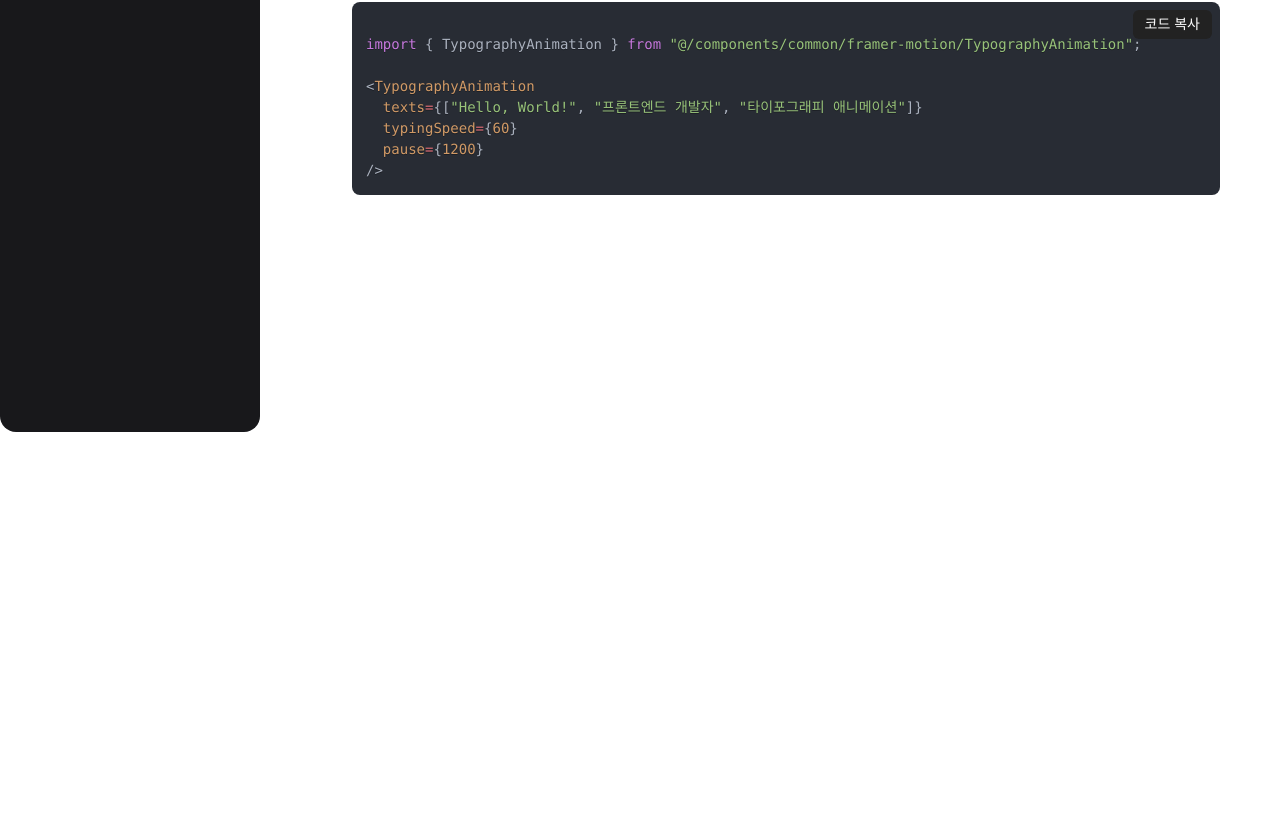
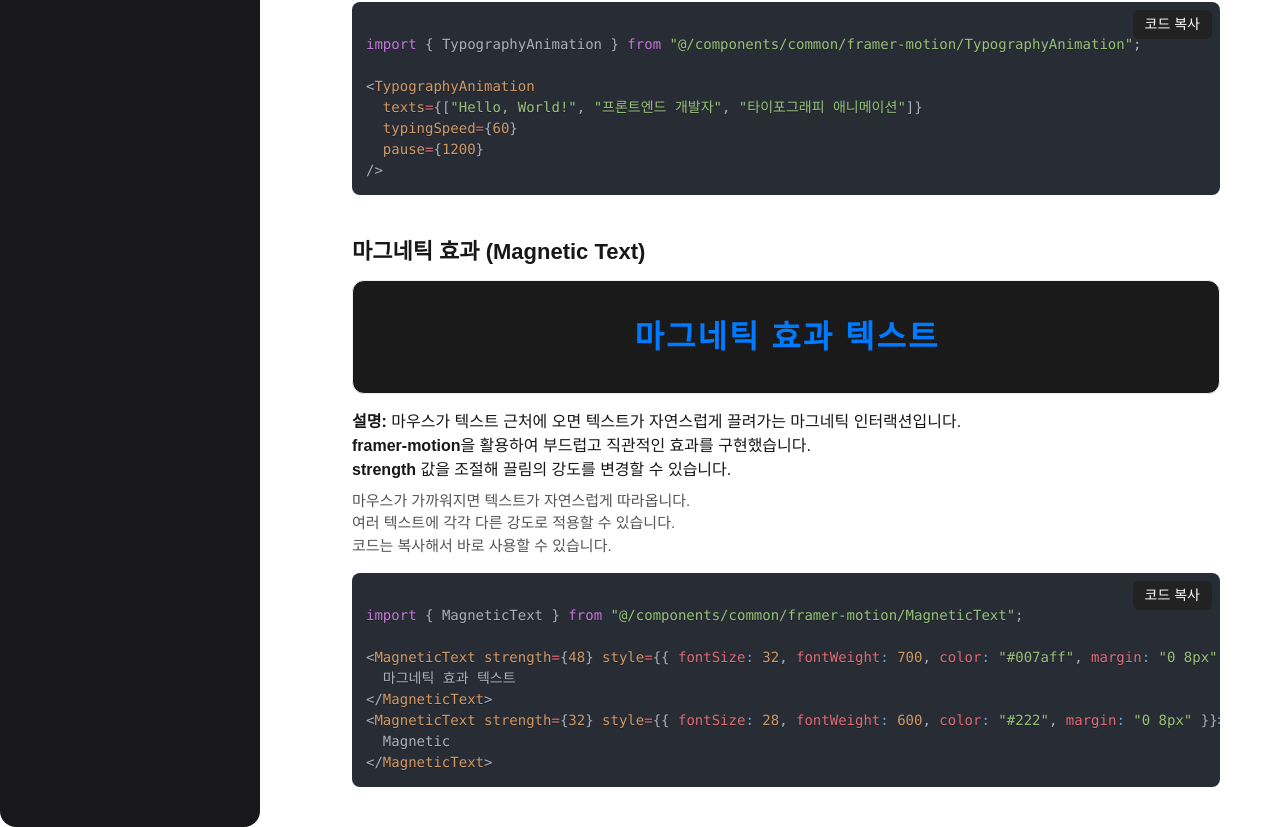
Before and after one commit to devchangjun/interactive-guidebook, a Next.js app: page /docs/page/typography-animation in a window 1280 px wide. Shown: the part 368-1195 px from the top of the page. Before the commit the page ends 800 px from the top, so only its background shows below. Built offline with nearby package versions, Linux system fonts and the light colour scheme.

Commit message:
# UPDATE: 테스트트

```diff
--- a/src/app/docs/page/typography-animation/page.tsx
+++ b/src/app/docs/page/typography-animation/page.tsx
@@ -3,6 +3,8 @@ import { TypographyAnimation } from "@/components/common/framer-motion/Typograph
 import { Prism as SyntaxHighlighter } from "react-syntax-highlighter";
 import { oneDark } from "react-syntax-highlighter/dist/esm/styles/prism";
 import { useState } from "react";
+import { MagneticText } from "@/components/common/framer-motion/MagneticText";
+import { MagneticLetters } from "@/components/common/framer-motion/MagneticLetters";
 
 const typographyAnimationCode = `import { TypographyAnimation } from "@/components/common/framer-motion/TypographyAnimation";
 
@@ -13,8 +15,19 @@ const typographyAnimationCode = `import { TypographyAnimation } from "@/componen
 />
 `;
 
+const magneticTextCode = `import { MagneticText } from "@/components/common/framer-motion/MagneticText";
+
+<MagneticText strength={48} style={{ fontSize: 32, fontWeight: 700, color: "#007aff", margin: "0 8px" }}>
+  마그네틱 효과 텍스트
+</MagneticText>
+<MagneticText strength={32} style={{ fontSize: 28, fontWeight: 600, color: "#222", margin: "0 8px" }}>
+  Magnetic
+</MagneticText>
+`;
+
 export default function TypographyAnimationPage() {
   const [copied, setCopied] = useState(false);
+  const [copiedMagnetic, setCopiedMagnetic] = useState(false);
 
   const handleCopy = async () => {
     await navigator.clipboard.writeText(typographyAnimationCode);
@@ -81,6 +94,64 @@ export default function TypographyAnimationPage() {
           {typographyAnimationCode}
         </SyntaxHighlighter>
       </div>
+      <h2 style={{ fontSize: 22, fontWeight: 700, margin: "40px 0 12px 0" }}>마그네틱 효과 (Magnetic Text)</h2>
+      <div
+        style={{
+          border: "1px solid #eee",
+          borderRadius: 12,
+          overflow: "hidden",
+          marginBottom: 16,
+          padding: 32,
+          background: "#1a1a1a",
+          textAlign: "center",
+        }}
+      >
+        <MagneticLetters text="마그네틱 효과 텍스트" />
+      </div>
+      <p style={{ fontSize: 16, marginBottom: 8 }}>
+        <b>설명:</b> 마우스가 텍스트 근처에 오면 텍스트가 자연스럽게 끌려가는 마그네틱 인터랙션입니다.
+        <br />
+        <b>framer-motion</b>을 활용하여 부드럽고 직관적인 효과를 구현했습니다.
+        <br />
+        <b>strength</b> 값을 조절해 끌림의 강도를 변경할 수 있습니다.
+      </p>
+      <ul style={{ fontSize: 15, color: "#555", marginBottom: 16 }}>
+        <li>마우스가 가까워지면 텍스트가 자연스럽게 따라옵니다.</li>
+        <li>여러 텍스트에 각각 다른 강도로 적용할 수 있습니다.</li>
+        <li>코드는 복사해서 바로 사용할 수 있습니다.</li>
+      </ul>
+      <div style={{ position: "relative", marginBottom: 8 }}>
+        <button
+          onClick={async () => {
+            await navigator.clipboard.writeText(magneticTextCode);
+            setCopiedMagnetic(true);
+            setTimeout(() => setCopiedMagnetic(false), 1500);
+          }}
+          style={{
+            position: "absolute",
+            right: 8,
+            top: 8,
+            zIndex: 2,
+            background: copiedMagnetic ? "#4ade80" : "#222",
+            color: "#fff",
+            border: "none",
+            borderRadius: 6,
+            padding: "4px 12px",
+            fontSize: 14,
+            cursor: "pointer",
+            transition: "background 0.2s",
+          }}
+        >
+          {copiedMagnetic ? "복사됨!" : "코드 복사"}
+        </button>
+        <SyntaxHighlighter
+          language="tsx"
+          style={oneDark}
+          customStyle={{ borderRadius: 8, fontSize: 14, paddingTop: 32 }}
+        >
+          {magneticTextCode}
+        </SyntaxHighlighter>
+      </div>
     </div>
   );
 }
--- /dev/null
+++ b/src/components/common/framer-motion/MagneticLetters.tsx
@@ -0,0 +1,77 @@
+"use client";
+import { useRef, useEffect } from "react";
+import { motion, useMotionValue, useSpring } from "framer-motion";
+
+/**
+ * MagneticLetters
+ * - 텍스트의 각 글자가 마우스 커서에 자석처럼 개별적으로 끌려오는 효과
+ * - 마우스가 가까울수록 더 강하게, 멀수록 약하게 끌림
+ * - framer-motion 기반, 반응형
+ * - 예시: <MagneticLetters text="MAGNETIC TEXT" />
+ */
+interface MagneticLettersProps {
+  text: string;
+  strength?: number; // 기본 40
+  className?: string;
+  style?: React.CSSProperties;
+}
+
+function MagneticLetter({ char, strength }: { char: string; strength: number }) {
+  const ref = useRef<HTMLSpanElement>(null);
+  const x = useMotionValue(0);
+  const y = useMotionValue(0);
+  const springX = useSpring(x, { stiffness: 400, damping: 30 });
+  const springY = useSpring(y, { stiffness: 400, damping: 30 });
+
+  useEffect(() => {
+    const handle = (e: MouseEvent) => {
+      if (!ref.current) return;
+      const rect = ref.current.getBoundingClientRect();
+      const cx = rect.left + rect.width / 2;
+      const cy = rect.top + rect.height / 2;
+      const dx = e.clientX - cx;
+      const dy = e.clientY - cy;
+      const dist = Math.sqrt(dx * dx + dy * dy);
+      const threshold = rect.width * 6;
+      if (dist < threshold) {
+        const force = ((threshold - dist) / threshold) * strength;
+        x.set((dx / threshold) * force);
+        y.set((dy / threshold) * force);
+      } else {
+        x.set(0);
+        y.set(0);
+      }
+    };
+    window.addEventListener("mousemove", handle);
+    return () => window.removeEventListener("mousemove", handle);
+  }, [strength, x, y]);
+
+  return (
+    <motion.span
+      ref={ref}
+      style={{
+        display: "inline-block",
+        x: springX,
+        y: springY,
+        fontWeight: 700,
+        fontSize: 32,
+        color: "#007aff",
+        cursor: "pointer",
+        userSelect: "none",
+        transition: "color 0.2s",
+      }}
+    >
+      {char === " " ? "\u00A0" : char}
+    </motion.span>
+  );
+}
+
+export function MagneticLetters({ text, strength = 40, className = "", style = {} }: MagneticLettersProps) {
+  return (
+    <span className={className} style={{ display: "inline-flex", gap: 2, ...style }}>
+      {text.split("").map((char, i) => (
+        <MagneticLetter key={i} char={char} strength={strength} />
+      ))}
+    </span>
+  );
+}
--- /dev/null
+++ b/src/components/common/framer-motion/MagneticText.tsx
@@ -0,0 +1,66 @@
+"use client";
+import { useRef, useEffect } from "react";
+import { motion, useMotionValue, useSpring } from "framer-motion";
+
+/**
+ * MagneticText
+ * - 마우스가 텍스트 근처에 오면 텍스트가 자연스럽게 끌려가는 마그네틱 인터랙션
+ * - framer-motion 기반, 반응형
+ * - props: children(텍스트), strength(끌림 강도, 기본 40)
+ */
+interface MagneticTextProps {
+  children: React.ReactNode;
+  strength?: number;
+  className?: string;
+  style?: React.CSSProperties;
+}
+
+export function MagneticText({ children, strength = 40, className = "", style = {} }: MagneticTextProps) {
+  const ref = useRef<HTMLDivElement>(null);
+  const x = useMotionValue(0);
+  const y = useMotionValue(0);
+  const springX = useSpring(x, { stiffness: 400, damping: 30 });
+  const springY = useSpring(y, { stiffness: 400, damping: 30 });
+
+  useEffect(() => {
+    const handleMouseMove = (e: MouseEvent) => {
+      if (!ref.current) return;
+      const rect = ref.current.getBoundingClientRect();
+      const mx = e.clientX;
+      const my = e.clientY;
+      const cx = rect.left + rect.width / 2;
+      const cy = rect.top + rect.height / 2;
+      const dx = mx - cx;
+      const dy = my - cy;
+      const dist = Math.sqrt(dx * dx + dy * dy);
+      const threshold = rect.width * 1.2;
+      if (dist < threshold) {
+        // 마우스가 가까우면 끌림
+        x.set((dx / threshold) * strength);
+        y.set((dy / threshold) * strength);
+      } else {
+        // 멀어지면 원위치
+        x.set(0);
+        y.set(0);
+      }
+    };
+    window.addEventListener("mousemove", handleMouseMove);
+    return () => window.removeEventListener("mousemove", handleMouseMove);
+  }, [strength, x, y]);
+
+  return (
+    <motion.div
+      ref={ref}
+      className={className}
+      style={{
+        display: "inline-block",
+        willChange: "transform",
+        x: springX,
+        y: springY,
+        ...style,
+      }}
+    >
+      {children}
+    </motion.div>
+  );
+}
```
